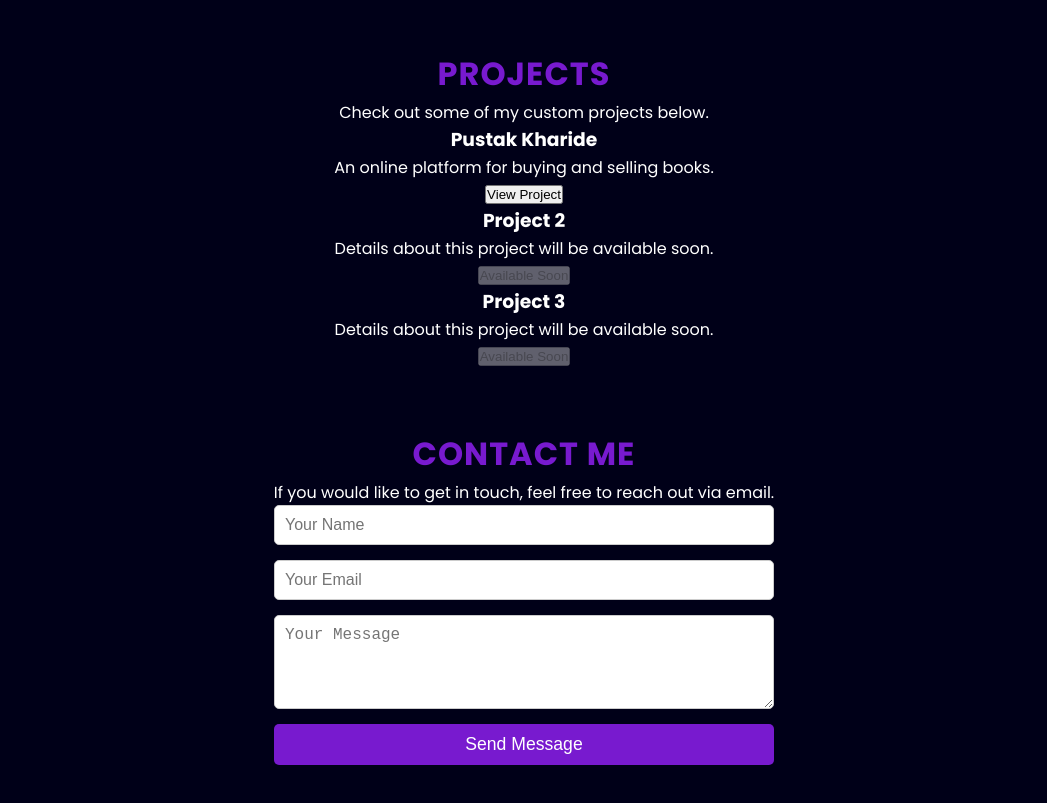
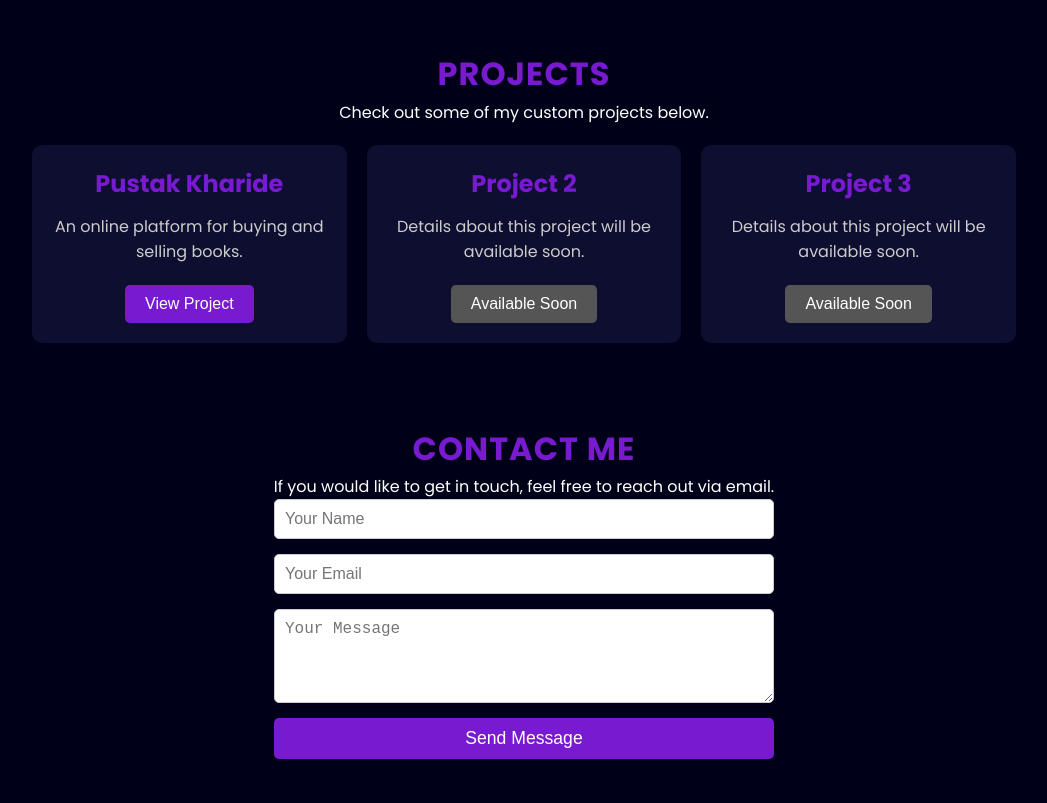
Before and after one commit to abhishek90900/my-portfolio, a plain HTML site: page index.html in a window 1280 px wide. Shown: the part 1640-2443 px from the top of the page, without its empty margins (116-1163 px from the left). Drawn offline with nearby package versions, Linux system fonts and the light colour scheme.

Commit message:
Update style.css

```diff
--- a/style.css
+++ b/style.css
@@ -2,6 +2,61 @@
     margin: 0;
     padding: 0;
     box-sizing: border-box;
+}
+
+
+/* Projects Section */
+
+.projects {
+    display: grid;
+    grid-template-columns: repeat(auto-fit, minmax(300px, 1fr));
+    gap: 20px;
+    padding: 20px;
+}
+
+.project-item {
+    background-color: rgb(14, 14, 49);
+    padding: 20px;
+    border-radius: 10px;
+    text-align: center;
+    transition: transform 0.3s ease, box-shadow 0.3s ease;
+}
+
+.project-item:hover {
+    transform: translateY(-10px);
+    box-shadow: 0 4px 15px rgba(120, 26, 207, 0.3);
+}
+
+.project-item h3 {
+    font-size: 1.5rem;
+    margin-bottom: 10px;
+    color: rgb(120, 26, 207);
+}
+
+.project-item p {
+    font-size: 1rem;
+    color: #ccc;
+    margin-bottom: 20px;
+}
+
+.project-item button {
+    background-color: rgb(120, 26, 207);
+    color: white;
+    padding: 10px 20px;
+    border: none;
+    border-radius: 5px;
+    font-size: 1rem;
+    cursor: pointer;
+    transition: background-color 0.3s ease;
+}
+
+.project-item button:hover {
+    background-color: rgb(87, 87, 155);
+}
+
+.project-item button:disabled {
+    background-color: #555;
+    cursor: not-allowed;
 }
 
 
```
